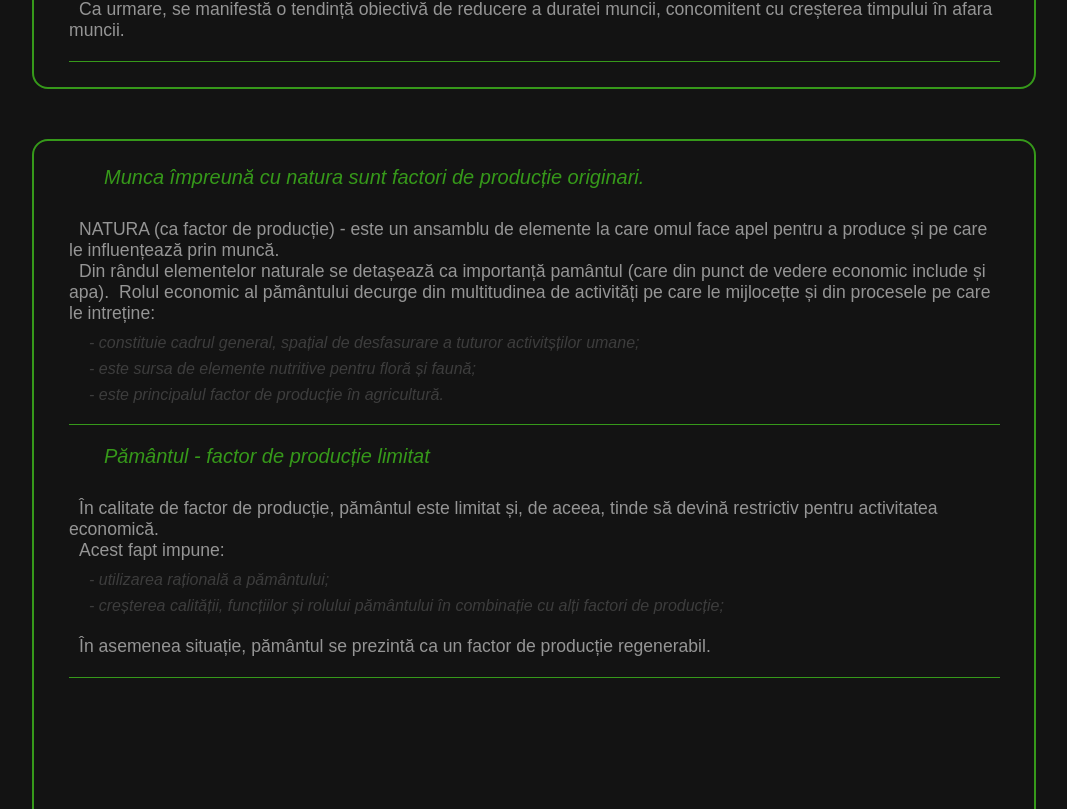
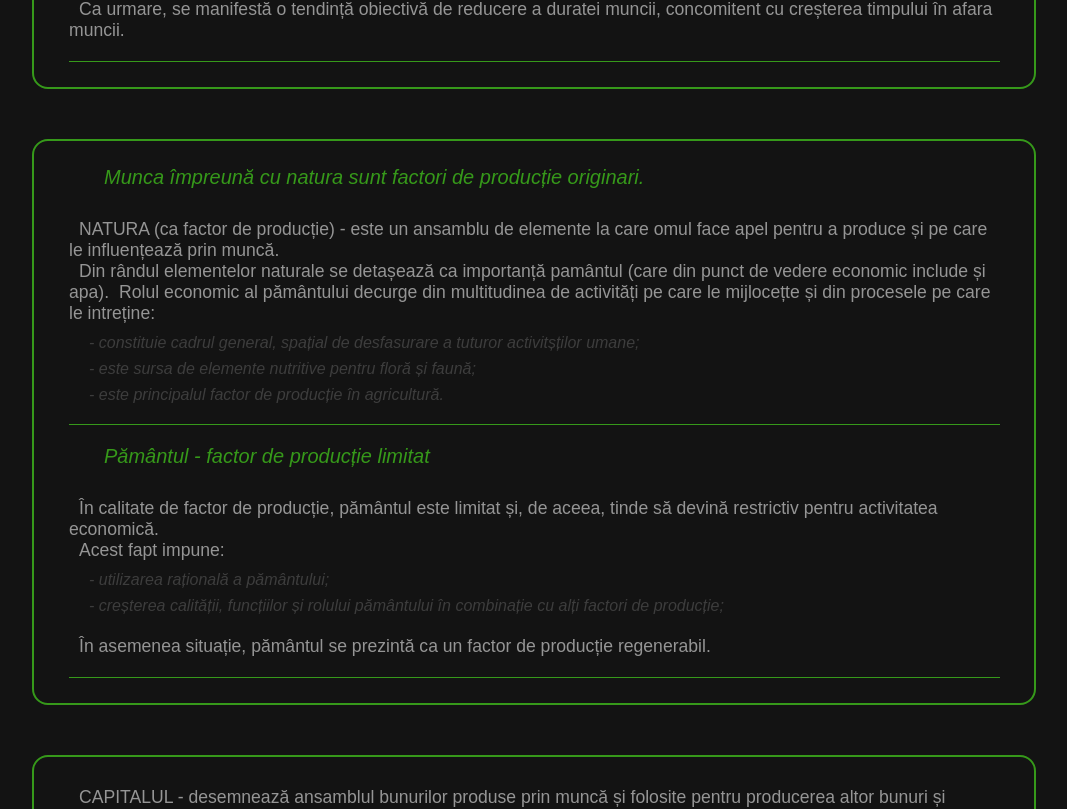
Before and after one commit to TheAncientOwl/progresul-fdp-react, a React (Create React App) app: page / in a window 1280 px wide. Shown: the part 750-1559 px from the top of the page, without its empty margins (106-1173 px from the left). Built offline with nearby package versions, Linux system fonts and the light colour scheme.

Commit message:
changed minpheight;

```diff
--- a/src/components/content/ContentElements.js
+++ b/src/components/content/ContentElements.js
@@ -16,7 +16,7 @@ export const ImplContentSection = styled.div`
   width: 100%;
   margin-bottom: 50px;
   padding: 5px 25px;
-  min-height: 90vh;
+  min-height: 70vh;
 
   @media (max-width: ${Breakpoints.tablet}) {
     padding: 5px 20px;
```
